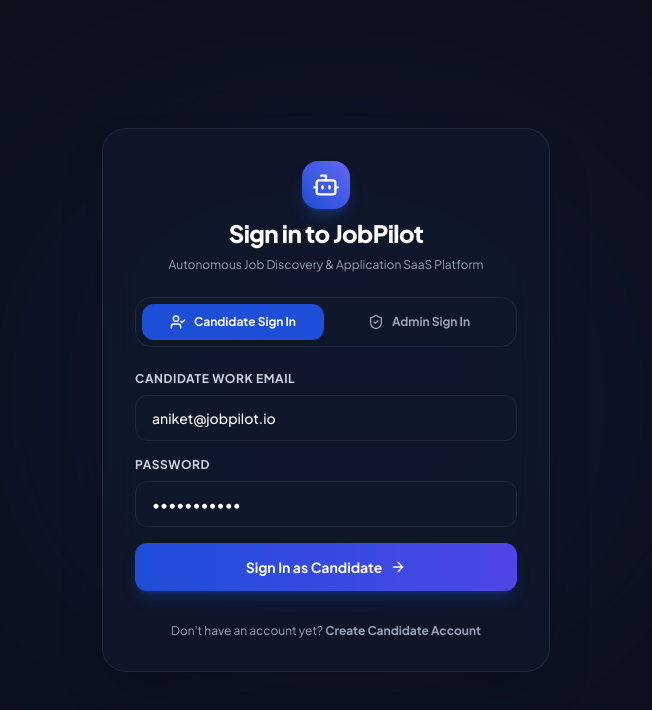
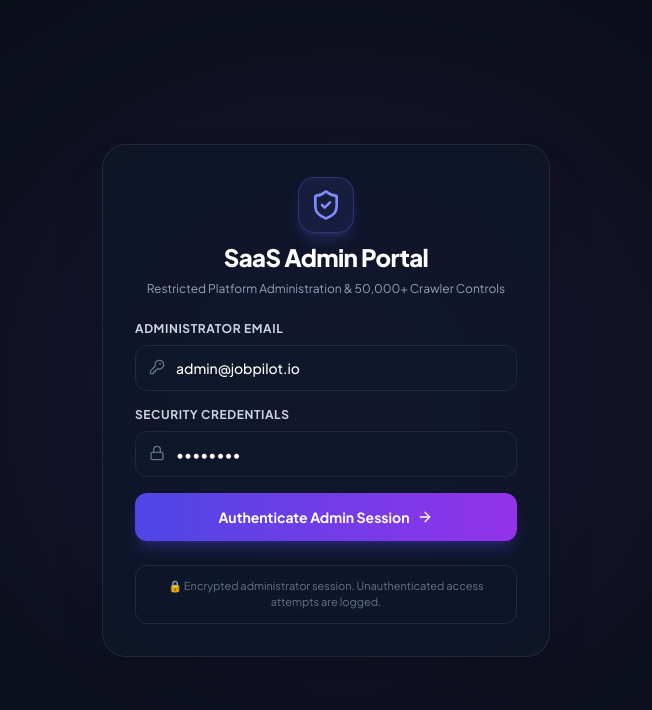
Before and after one commit to AChaubey16/jobpilot, a React (Vite) app in the folder frontend/: page /admin/login in a window 1280 px wide. Before the commit this address led to /login. Shown: the top 710 px of the page, without its empty margins (314-966 px from the left). Built offline with nearby package versions, Linux system fonts and the light colour scheme.

Commit message:
Separate candidate login (/login) and restricted admin portal login (/admin/login)

```diff
--- a/frontend/src/App.tsx
+++ b/frontend/src/App.tsx
@@ -11,12 +11,12 @@ import { SubscriptionPage } from './pages/SubscriptionPage';
 import { SettingsPage } from './pages/SettingsPage';
 import { AdminPage } from './pages/AdminPage';
 import { LoginPage } from './pages/LoginPage';
+import { AdminLoginPage } from './pages/AdminLoginPage';
 import { RegisterPage } from './pages/RegisterPage';
 import { LandingPage } from './pages/LandingPage';
 import { PrivacyPage } from './pages/PrivacyPage';
 import { TermsPage } from './pages/TermsPage';
 import { ContactPage } from './pages/ContactPage';
-
 import { ResumeAnalyzerPage } from './pages/ResumeAnalyzerPage';
 
 const ProtectedLayout: React.FC = () => {
@@ -40,7 +40,10 @@ const ProtectedLayout: React.FC = () => {
             <Route path="/resumes" element={<ResumesPage />} />
             <Route path="/subscription" element={<SubscriptionPage />} />
             <Route path="/settings" element={<SettingsPage />} />
-            <Route path="/admin" element={<AdminPage />} />
+            <Route
+              path="/admin"
+              element={user.role === 'ADMIN' ? <AdminPage /> : <Navigate to="/dashboard" replace />}
+            />
             <Route path="*" element={<Navigate to="/dashboard" replace />} />
           </Routes>
         </main>
@@ -57,6 +60,7 @@ export function App() {
           <Route path="/" element={<LandingPage />} />
           <Route path="/register" element={<RegisterPage />} />
           <Route path="/login" element={<LoginPage />} />
+          <Route path="/admin/login" element={<AdminLoginPage />} />
           <Route path="/privacy" element={<PrivacyPage />} />
           <Route path="/terms" element={<TermsPage />} />
           <Route path="/contact" element={<ContactPage />} />
--- /dev/null
+++ b/frontend/src/pages/AdminLoginPage.tsx
@@ -0,0 +1,83 @@
+import React, { useState } from 'react';
+import { Link, useNavigate } from 'react-router-dom';
+import { useAuth } from '../context/AuthContext';
+import { ShieldCheck, ArrowRight, Lock, KeyRound } from 'lucide-react';
+
+export const AdminLoginPage: React.FC = () => {
+  const { login } = useAuth();
+  const navigate = useNavigate();
+
+  const [email, setEmail] = useState('admin@jobpilot.io');
+  const [password, setPassword] = useState('admin123');
+
+  const handleSubmit = async (e: React.FormEvent) => {
+    e.preventDefault();
+    const loggedUser = await login(email, password, 'ADMIN');
+    if (loggedUser.role === 'ADMIN') {
+      navigate('/admin');
+    }
+  };
+
+  return (
+    <div className="min-h-screen bg-slate-950 flex items-center justify-center p-4 selection:bg-brand-500 selection:text-white">
+      {/* Background glow */}
+      <div className="absolute top-1/2 left-1/2 -translate-x-1/2 -translate-y-1/2 w-full max-w-lg h-[400px] pointer-events-none opacity-20 blur-[140px] bg-gradient-to-tr from-indigo-600 to-purple-600" />
+
+      <div className="relative z-10 w-full max-w-md p-8 rounded-3xl glass-card border border-indigo-500/40 space-y-6 shadow-2xl bg-slate-900/70 backdrop-blur-xl">
+        <div className="text-center space-y-2">
+          <div className="w-14 h-14 rounded-2xl bg-indigo-500/10 border border-indigo-500/30 mx-auto flex items-center justify-center text-indigo-400 shadow-lg shadow-indigo-500/20">
+            <ShieldCheck className="w-8 h-8" />
+          </div>
+          <h1 className="text-2xl font-extrabold text-white tracking-tight">SaaS Admin Portal</h1>
+          <p className="text-xs text-slate-400">Restricted Platform Administration & 50,000+ Crawler Controls</p>
+        </div>
+
+        <form onSubmit={handleSubmit} className="space-y-4">
+          <div>
+            <label className="block text-xs font-bold text-slate-300 uppercase tracking-wider mb-2">
+              Administrator Email
+            </label>
+            <div className="relative">
+              <KeyRound className="w-4 h-4 absolute left-3.5 top-3.5 text-slate-500" />
+              <input
+                type="email"
+                value={email}
+                onChange={e => setEmail(e.target.value)}
+                className="w-full pl-10 pr-4 py-3 rounded-xl bg-slate-900 border border-slate-800 text-sm text-white focus:outline-none focus:border-indigo-500 font-medium"
+                required
+              />
+            </div>
+          </div>
+
+          <div>
+            <label className="block text-xs font-bold text-slate-300 uppercase tracking-wider mb-2">
+              Security Credentials
+            </label>
+            <div className="relative">
+              <Lock className="w-4 h-4 absolute left-3.5 top-3.5 text-slate-500" />
+              <input
+                type="password"
+                value={password}
+                onChange={e => setPassword(e.target.value)}
+                className="w-full pl-10 pr-4 py-3 rounded-xl bg-slate-900 border border-slate-800 text-sm text-white focus:outline-none focus:border-indigo-500 font-medium"
+                required
+              />
+            </div>
+          </div>
+
+          <button
+            type="submit"
+            className="w-full py-3.5 rounded-xl bg-gradient-to-r from-indigo-600 to-purple-600 hover:from-indigo-500 hover:to-purple-500 text-white font-bold text-sm shadow-lg shadow-indigo-600/30 flex items-center justify-center gap-2 transition"
+          >
+            <span>Authenticate Admin Session</span>
+            <ArrowRight className="w-4 h-4" />
+          </button>
+        </form>
+
+        <div className="p-3 rounded-xl bg-slate-900/80 border border-slate-800 text-center text-[11px] text-slate-500">
+          🔒 Encrypted administrator session. Unauthenticated access attempts are logged.
+        </div>
+      </div>
+    </div>
+  );
+};
--- a/frontend/src/pages/LoginPage.tsx
+++ b/frontend/src/pages/LoginPage.tsx
@@ -1,34 +1,19 @@
 import React, { useState } from 'react';
 import { Link, useNavigate } from 'react-router-dom';
 import { useAuth } from '../context/AuthContext';
-import { Bot, ArrowRight, Sparkles, ShieldCheck, UserCheck, Lock } from 'lucide-react';
+import { Bot, ArrowRight, Sparkles, Mail, Lock } from 'lucide-react';
 
 export const LoginPage: React.FC = () => {
   const { login } = useAuth();
   const navigate = useNavigate();
 
-  const [activeRoleTab, setActiveRoleTab] = useState<'CANDIDATE' | 'ADMIN'>('CANDIDATE');
   const [email, setEmail] = useState('aniket@jobpilot.io');
   const [password, setPassword] = useState('password123');
 
   const handleSubmit = async (e: React.FormEvent) => {
     e.preventDefault();
-    const loggedUser = await login(email, password, activeRoleTab);
-
-    if (loggedUser.role === 'ADMIN') {
-      navigate('/admin');
-    } else {
+    await login(email, password, 'CANDIDATE');
     navigate('/dashboard');
-    }
-  };
-
-  const handleTabChange = (role: 'CANDIDATE' | 'ADMIN') => {
-    setActiveRoleTab(role);
-    if (role === 'ADMIN') {
-      setEmail('admin@jobpilot.io');
-    } else {
-      setEmail('aniket@jobpilot.io');
-    }
   };
 
   return (
@@ -47,85 +32,62 @@ export const LoginPage: React.FC = () => {
           <p className="text-xs text-slate-400">Autonomous Job Discovery & Application SaaS Platform</p>
         </div>
 
-        {/* Candidate vs Admin Login Mode Selector */}
-        <div className="p-1.5 rounded-2xl bg-slate-900 border border-slate-800 flex items-center gap-1">
-          <button
-            type="button"
-            onClick={() => handleTabChange('CANDIDATE')}
-            className={`flex-1 py-2.5 rounded-xl text-xs font-bold transition flex items-center justify-center gap-2 ${
-              activeRoleTab === 'CANDIDATE'
-                ? 'bg-brand-600 text-white shadow-md'
-                : 'text-slate-400 hover:text-white'
-            }`}
-          >
-            <UserCheck className="w-4 h-4" />
-            <span>Candidate Sign In</span>
-          </button>
-
-          <button
-            type="button"
-            onClick={() => handleTabChange('ADMIN')}
-            className={`flex-1 py-2.5 rounded-xl text-xs font-bold transition flex items-center justify-center gap-2 ${
-              activeRoleTab === 'ADMIN'
-                ? 'bg-indigo-600 text-white shadow-md'
-                : 'text-slate-400 hover:text-white'
-            }`}
-          >
-            <ShieldCheck className="w-4 h-4" />
-            <span>Admin Sign In</span>
-          </button>
-        </div>
-
         <form onSubmit={handleSubmit} className="space-y-4">
           <div>
-            <label className="block text-xs font-bold text-slate-300 uppercase tracking-wider mb-2">
-              {activeRoleTab === 'ADMIN' ? 'Admin Email Address' : 'Candidate Work Email'}
-            </label>
+            <label className="block text-xs font-bold text-slate-300 uppercase tracking-wider mb-2">Work Email</label>
+            <div className="relative">
+              <Mail className="w-4 h-4 absolute left-3.5 top-3.5 text-slate-500" />
               <input
                 type="email"
+                placeholder="you@company.com"
                 value={email}
                 onChange={e => setEmail(e.target.value)}
-              className="w-full px-4 py-3 rounded-xl bg-slate-900 border border-slate-800 text-sm text-white focus:outline-none focus:border-brand-500 font-medium"
+                className="w-full pl-10 pr-4 py-3 rounded-xl bg-slate-900 border border-slate-800 text-sm text-white focus:outline-none focus:border-brand-500 font-medium"
                 required
               />
+            </div>
           </div>
 
           <div>
             <label className="block text-xs font-bold text-slate-300 uppercase tracking-wider mb-2">Password</label>
+            <div className="relative">
+              <Lock className="w-4 h-4 absolute left-3.5 top-3.5 text-slate-500" />
               <input
                 type="password"
+                placeholder="••••••••••••"
                 value={password}
                 onChange={e => setPassword(e.target.value)}
-              className="w-full px-4 py-3 rounded-xl bg-slate-900 border border-slate-800 text-sm text-white focus:outline-none focus:border-brand-500 font-medium"
+                className="w-full pl-10 pr-4 py-3 rounded-xl bg-slate-900 border border-slate-800 text-sm text-white focus:outline-none focus:border-brand-500 font-medium"
                 required
               />
+            </div>
           </div>
 
           <button
             type="submit"
-            className={`w-full py-3.5 rounded-xl font-bold text-sm shadow-lg flex items-center justify-center gap-2 transition ${
-              activeRoleTab === 'ADMIN'
-                ? 'bg-gradient-to-r from-indigo-600 to-purple-600 hover:from-indigo-500 hover:to-purple-500 text-white shadow-indigo-600/30'
-                : 'bg-gradient-to-r from-brand-600 to-indigo-600 hover:from-brand-500 hover:to-indigo-500 text-white shadow-brand-600/30'
-            }`}
+            className="w-full py-3.5 rounded-xl bg-gradient-to-r from-brand-600 to-indigo-600 hover:from-brand-500 hover:to-indigo-500 text-white font-bold text-sm shadow-lg shadow-brand-600/30 flex items-center justify-center gap-2 transition"
           >
-            <span>{activeRoleTab === 'ADMIN' ? 'Sign In as Admin' : 'Sign In as Candidate'}</span>
+            <span>Sign In</span>
             <ArrowRight className="w-4 h-4" />
           </button>
         </form>
 
-        {activeRoleTab === 'CANDIDATE' ? (
         <div className="text-center text-xs text-slate-400 pt-2">
           Don't have an account yet?{' '}
           <Link to="/register" className="font-bold text-brand-400 hover:text-brand-300">
-              Create Candidate Account
+            Sign Up
           </Link>
         </div>
-        ) : (
-          <div className="p-3 rounded-xl bg-indigo-500/10 border border-indigo-500/20 text-center text-xs text-indigo-300">
-            Admin access grants rights to manage 50,000+ monitored company target URLs and worker pool metrics.
+
+        <div className="pt-4 border-t border-slate-800 flex items-center justify-center gap-4 text-xs font-semibold text-slate-400">
+          <button onClick={handleSubmit} className="hover:text-white flex items-center gap-1.5">
+            <Sparkles className="w-3.5 h-3.5 text-brand-400" /> Google OAuth
+          </button>
+          <span>•</span>
+          <button onClick={handleSubmit} className="hover:text-white flex items-center gap-1.5">
+            GitHub OAuth
+          </button>
         </div>
-        )}
       </div>
     </div>
   );
```
Lines whose indentation alone changed are shown as unchanged.
